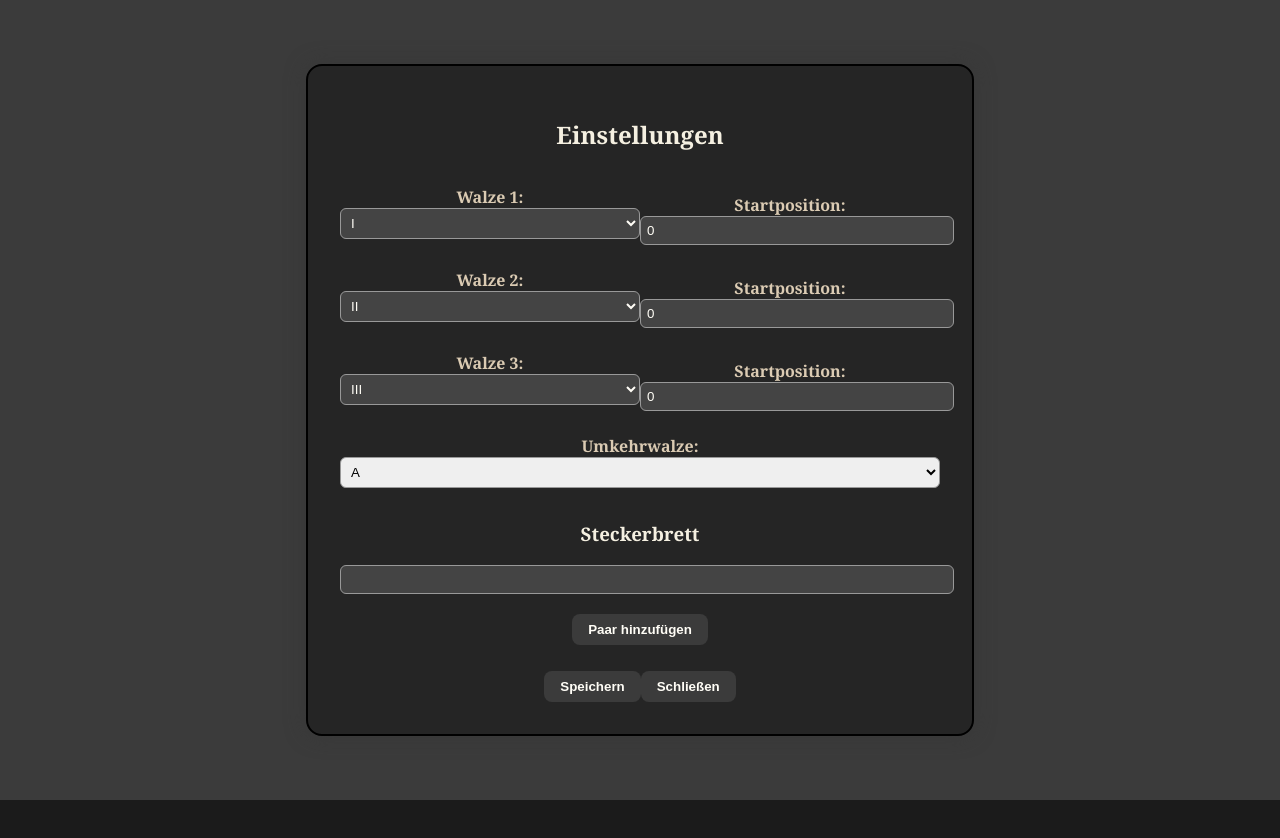
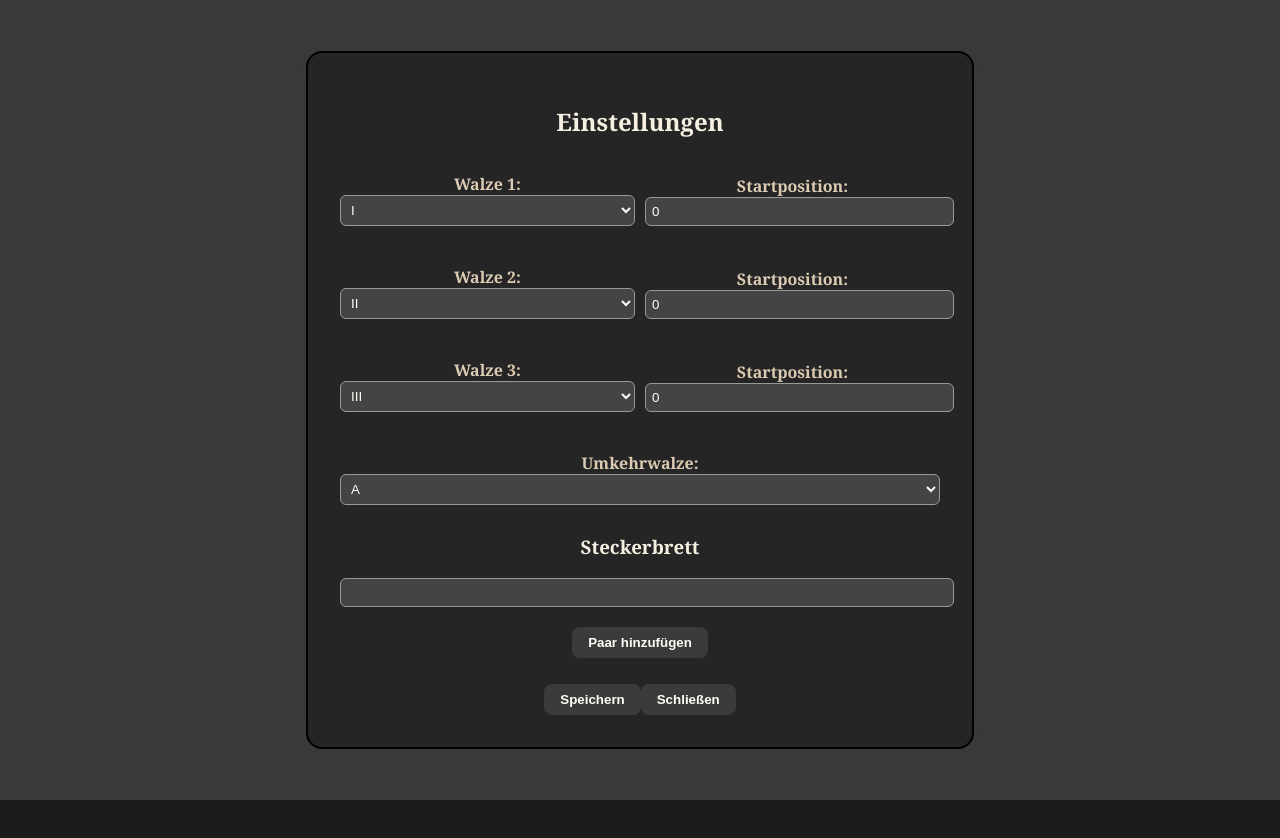
Before and after one commit to IDPA-2025/Enigma-I-Chiffremaschine, a React (Create React App) app: page / in a window 1280 px wide. Both pictures are taken after a click on the button "Einstellungen öffnen". Shown: the top 838 px of the page. Built offline with nearby package versions, Linux system fonts and the light colour scheme.

Commit message:
verbesserung des Designs für die Einstellungen

```diff
--- a/src/Settings.css
+++ b/src/Settings.css
@@ -17,8 +17,8 @@
   padding: 2rem;
   border-radius: 16px;
   width: 600px;
-  max-height: 90vh;  /* Maximale Höhe der Container (90% der Viewport-Höhe) */
-  overflow-y: auto;  /* Ermöglicht vertikales Scrollen */
+  max-height: 90vh;
+  overflow-y: auto;
   box-shadow: 0 0 20px rgba(54, 54, 54, 0.7);
   border: 2px solid #000000;
 }
@@ -26,13 +26,14 @@
 .walzen-grid {
   display: flex;
   flex-direction: column;
-
 }
 
 .walzen-row {
   display: flex;
   justify-content: space-between;
-  align-items: center;
+  align-items: flex-end;
+  gap: 10px;
+  margin-bottom: 15px;
 }
 
 .walze,
@@ -48,27 +49,28 @@
 }
 
 .walze select,
-.position input {
+.position input,
+.settings-container select,
+.settings-container input[type="number"],
+.settings-container input[type="text"] {
   width: 100%;
   padding: 6px;
   background-color: #444;
   color: #fffdf6;
   border: 1px solid #999;
   border-radius: 6px;
+  margin-bottom: 10px;
+}
+
+.settings-container select:focus,
+.settings-container input[type="number"]:focus,
+.settings-container input[type="text"]:focus {
+  outline: none;
+  border-color: #ffbf00;
 }
 
 .settings-container h3 {
   color: #f5f0e1;
-}
-
-.settings-container input[type="text"] {
-  background-color: #444;
-  color: #fffdf6;
-  border: 1px solid #999;
-  padding: 6px;
-  border-radius: 6px;
-  width: 100%;
-  margin-bottom: 10px;
 }
 
 .settings-container button {
@@ -104,16 +106,3 @@ ul li {
   color: #dbcbb3;
   font-weight: bold;
 }
-
-.settings-container select {
-  border: 1px solid #999;
-  padding: 6px;
-  border-radius: 6px;
-  width: 100%;
-  margin-bottom: 15px;
-}
-
-.settings-container select:focus {
-  outline: none;
-  border-color: #ffbf00;
-}
```
Also changed, not shown: src/App.js (+4 -4 lines).
